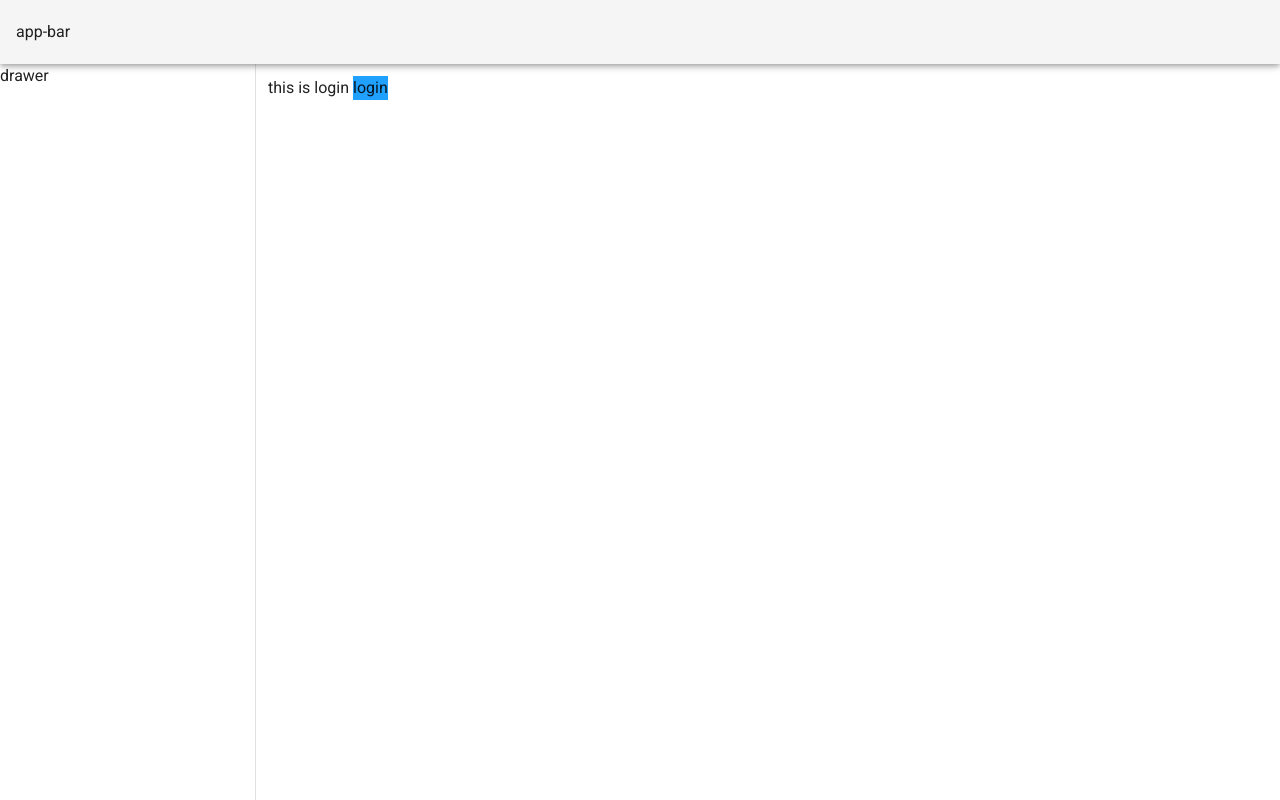
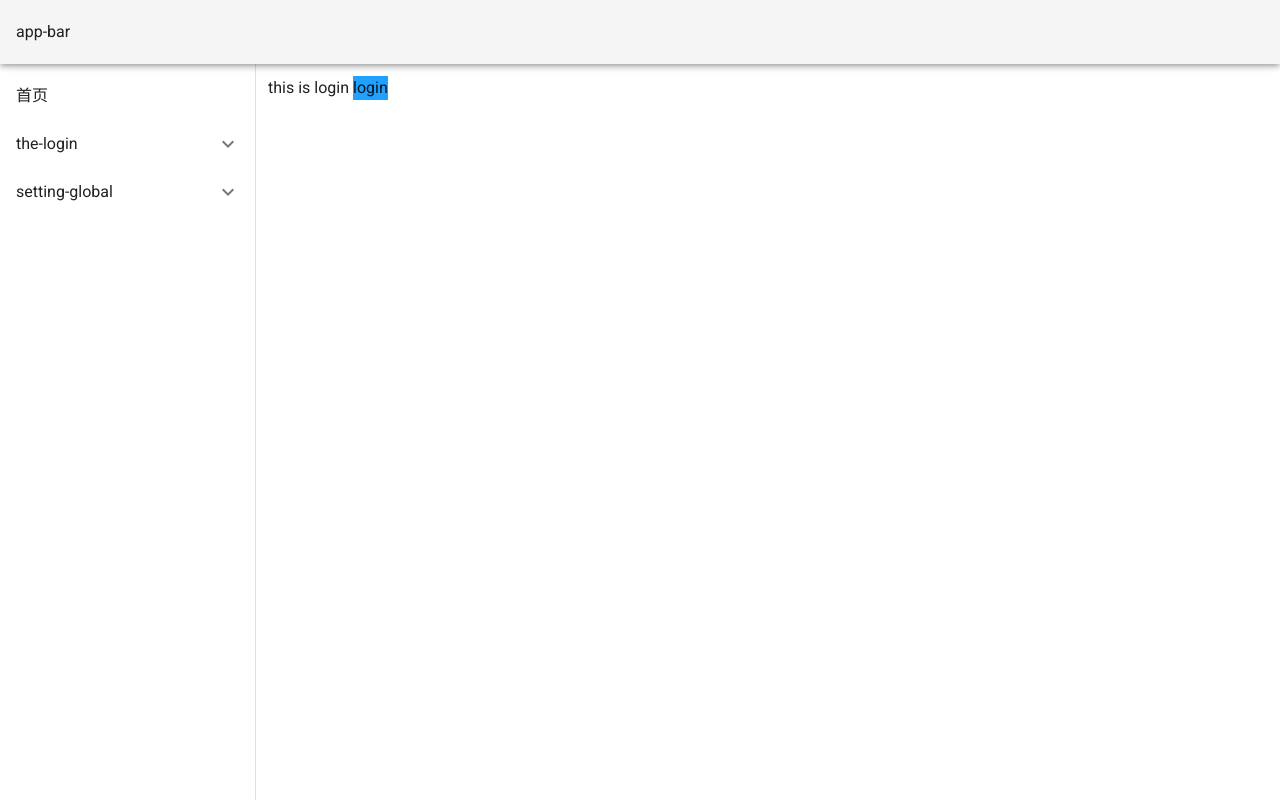
Before and after one commit to OneGs/vue-vuetify-admin, a Vue app: page /the-login/ in a window 1280 px wide. Shown: the top 800 px of the page. Built offline with nearby package versions, Linux system fonts and the light colour scheme.

Commit message:
feat(app-menu/*): 引入基础的menus

```diff
--- a/src/components/app-menu/components/MenuItem.vue
+++ b/src/components/app-menu/components/MenuItem.vue
@@ -1,9 +1,65 @@
-<template>$END$</template>
+<template>
+  <v-list-item
+    link
+    v-if="!hasChildren"
+    :class="{ 'nest-item': isSub }"
+    :to="item"
+  >
+    <v-list-item-icon v-show="menuIcon(item)">
+      <v-icon>{{ menuIcon(item) }}</v-icon>
+    </v-list-item-icon>
 
-<script>
-export default {
+    <v-list-item-title>{{ menuTitle(item) }}</v-list-item-title>
+  </v-list-item>
+
+  <v-list-group v-else :prepend-icon="menuIcon(item)" :sub-group="isSub">
+    <template #activator>
+      <v-list-item-content>
+        <v-list-item-title>{{ menuTitle(item) }}</v-list-item-title>
+      </v-list-item-content>
+    </template>
+
+    <menu-item
+      v-for="child in item.children"
+      :key="menuKey(child)"
+      :is-sub="true"
+      :item="child"
+    />
+  </v-list-group>
+</template>
+
+<script lang="ts">
+import { Vue, Component, Prop } from "vue-property-decorator";
+import { RouteConfig } from "vue-router";
+
+@Component({
   name: "MenuItem",
-};
+})
+export default class MenuItem extends Vue {
+  @Prop({ type: Object, default: () => ({}) }) item: RouteConfig | undefined;
+
+  @Prop({ type: Boolean, default: false }) isSub: boolean | undefined;
+
+  menuKey(menu: RouteConfig): string {
+    return menu.name || menu.path || menu.meta?.title;
+  }
+
+  menuTitle(menu: RouteConfig): string {
+    return menu.meta ? menu.meta.title : menu.path || "set a title";
+  }
+
+  menuIcon(menu: RouteConfig): string {
+    return menu.meta ? menu.meta.icon : "";
+  }
+
+  get hasChildren(): boolean {
+    return !!this.item?.children?.length;
+  }
+}
 </script>
 
-<style scoped></style>
+<style scoped lang="scss">
+.nest-item {
+  padding-left: 32px;
+}
+</style>
--- a/src/components/app-menu/index.vue
+++ b/src/components/app-menu/index.vue
@@ -1,9 +1,32 @@
-<template>$END$</template>
+<template>
+  <v-list>
+    <menu-item v-for="menu in menus" :key="menuKey(menu)" :item="menu" />
+  </v-list>
+</template>
 
-<script>
-export default {
-  name: "index",
-};
+<script lang="ts">
+import { Vue, Component } from "vue-property-decorator";
+import { routes } from "@/router";
+import { RouteConfig } from "vue-router";
+import MenuItem from "@/components/app-menu/components/MenuItem.vue";
+
+@Component({
+  name: "AppMenu",
+  components: { MenuItem },
+})
+export default class AppMenu extends Vue {
+  get menus(): RouteConfig[] {
+    return routes[0].children || [];
+  }
+
+  menuKey(menu: RouteConfig): string {
+    return menu.name || menu.path || menu.meta?.title;
+  }
+
+  created(): void {
+    console.log(this.menus, "routes");
+  }
+}
 </script>
 
 <style scoped></style>
--- a/src/components/app-navigator/index.vue
+++ b/src/components/app-navigator/index.vue
@@ -1,15 +1,16 @@
 <template>
-  <v-navigation-drawer v-bind="$attrs" absolute class="app-navigator"
-    >drawer</v-navigation-drawer
-  >
+  <v-navigation-drawer v-bind="$attrs" absolute class="app-navigator">
+    <app-menu />
+  </v-navigation-drawer>
 </template>
 
 <script>
 import { Component, Vue } from "vue-property-decorator";
+import AppMenu from "../app-menu";
 
 @Component({
   name: "appNavigator",
-
+  components: { AppMenu },
   inheritAttrs: false,
 })
 export default class appNavigator extends Vue {}
--- a/src/views/Home.vue
+++ b/src/views/Home.vue
@@ -5,11 +5,11 @@
 <script lang="ts">
 import HelloWorld from "@/components/page-welcome.vue";
 import { Component, Vue } from "vue-property-decorator";
-import { RouteName } from "@/libs/auto-router/src/decorators/RouteName";
+import { Meta } from "@/libs/auto-router/index";
 
-@RouteName("Home")
+@Meta({ title: "首页" })
 @Component({
-  name: "HomeHome",
+  name: "Home",
 
   components: {
     HelloWorld,
--- a/src/views/setting-global/taskStatus.vue
+++ b/src/views/setting-global/taskStatus.vue
@@ -2,10 +2,15 @@
   <div>sd</div>
 </template>
 
-<script>
-export default {
-  name: "taskStatus",
-};
+<script lang="ts">
+import { Vue, Component } from "vue-property-decorator";
+import { Meta } from "@/libs/auto-router/index";
+
+@Meta({ title: "任务状态" })
+@Component({
+  name: "TaskStatus",
+})
+export default class TaskStatus extends Vue {}
 </script>
 
 <style scoped></style>
```
